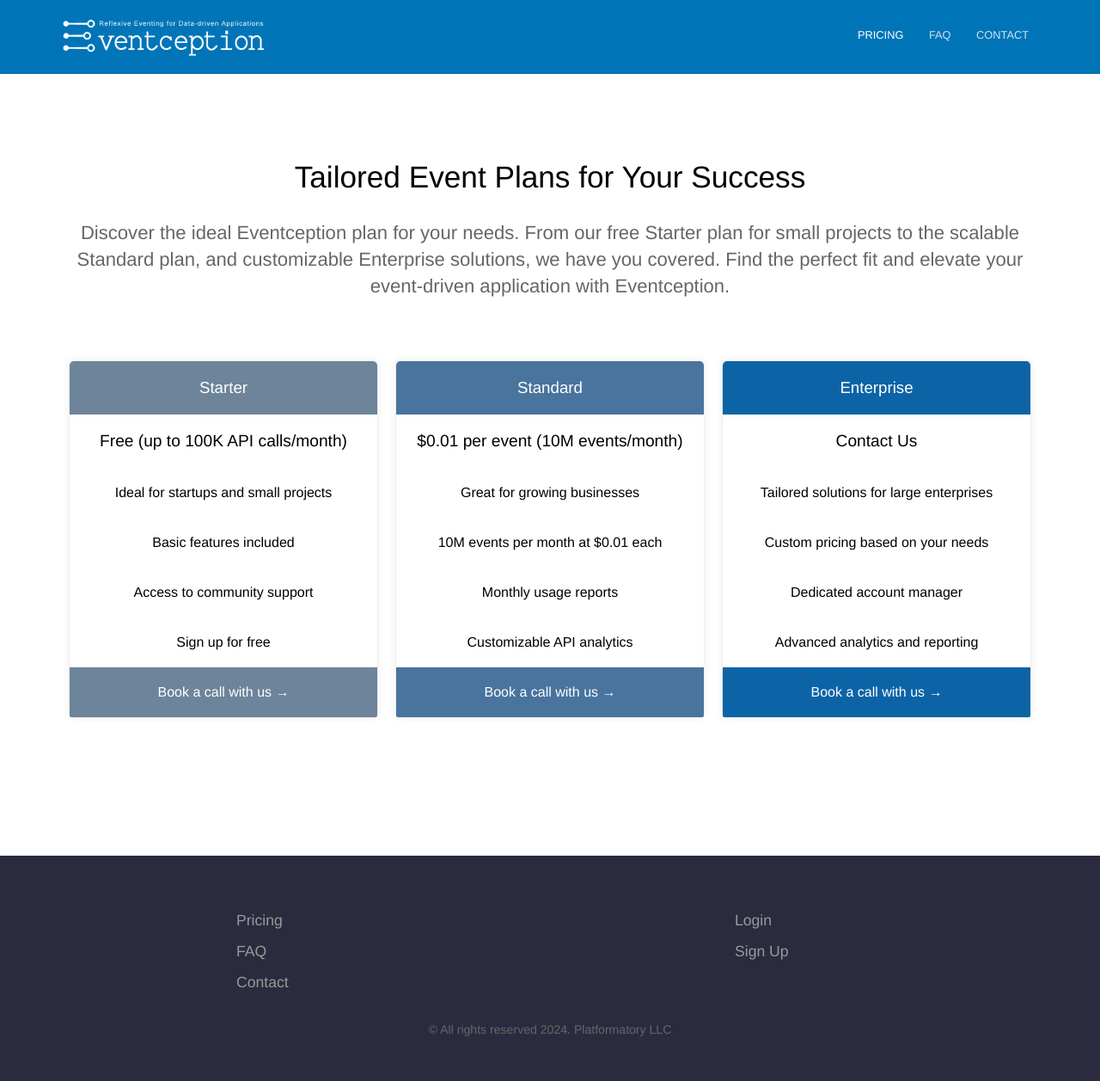
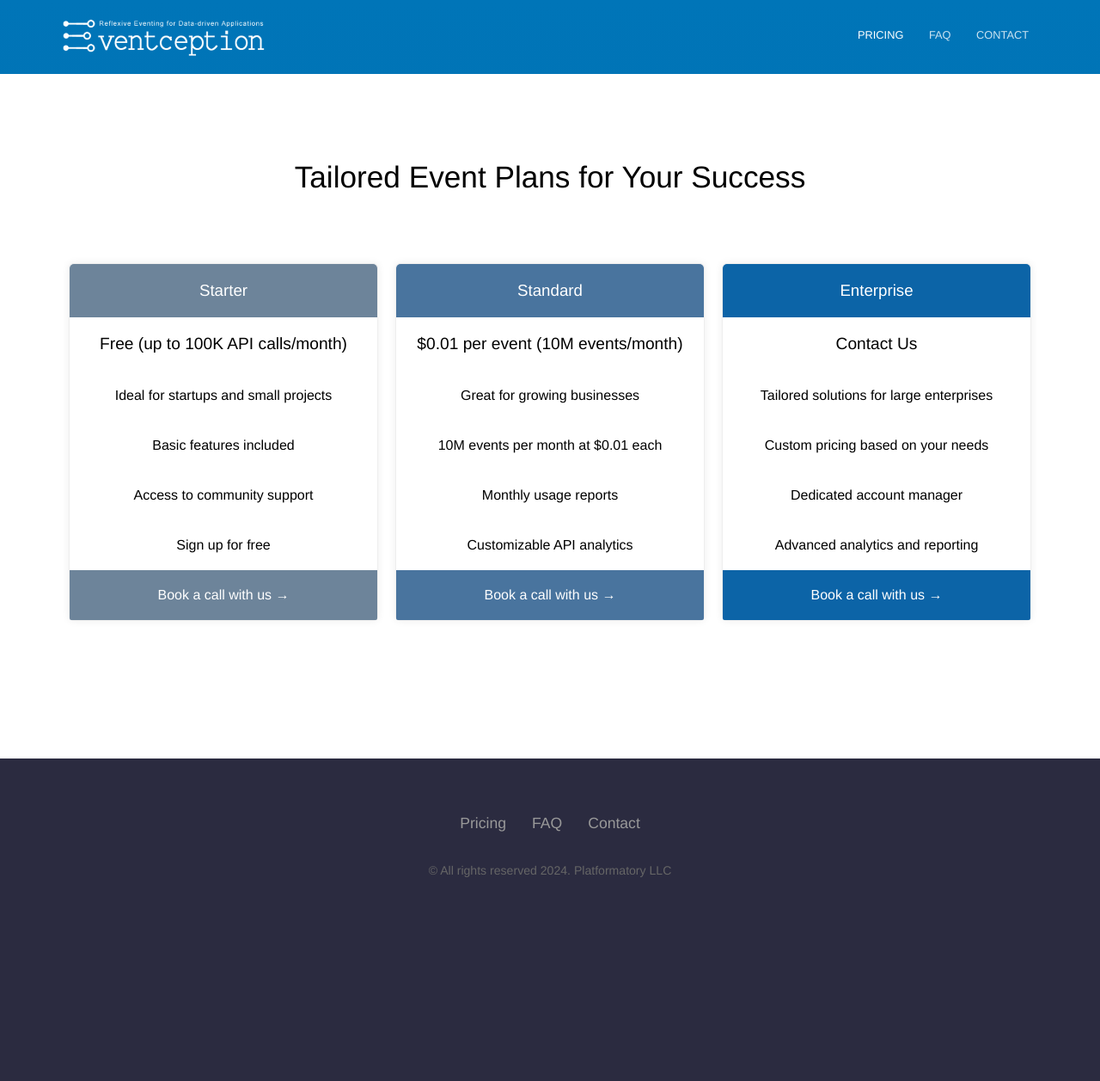
Before and after one commit to Platformatory/eventception-public, a Jekyll site: the page built from pricing.html, in a window 1280 px wide. Shown: the whole page at 86% size. Built offline with Jekyll 4.4.1, drawn with Linux system fonts in a browser that asks for light colours; after the commit the page ends 1073 px from its top, so only the background shows below that.

Commit message:
update footer & removed description form contact & pricing

```diff
--- a/_sass/footer.scss
+++ b/_sass/footer.scss
@@ -2,7 +2,8 @@
 	width: 100%;
 	margin: 10px;
 	padding: 0;
-
+	display: flex;
+	justify-content: center;
 	@media #{$tablet} {
 		-webkit-flex: 1 0 180px;
 		flex: 1 0 180px;
@@ -10,7 +11,7 @@
 
 	li {
 		list-style: none;
-		margin: 15px auto;
+		margin: 15px;
 
 		@media #{$tablet} {
 			max-width: 150px;
--- a/contact.html
+++ b/contact.html
@@ -3,7 +3,7 @@
 ---
 
 <div class="contact-header">
-		<p>Connect with Eventception for reflexive eventing in data-driven applications. Use the form below for inquiries, partnerships, or support. Let's enhance your eventing experience together!</p>
+		<!-- <p>Connect with Eventception for reflexive eventing in data-driven applications. Use the form below for inquiries, partnerships, or support. Let's enhance your eventing experience together!</p> -->
 </div>
 
 
--- a/pricing.html
+++ b/pricing.html
@@ -1,7 +1,7 @@
 ---
 title: Pricing
 heading: Tailored Event Plans for Your Success
-description: Discover the ideal Eventception plan for your needs. From our free Starter plan for small projects to the scalable Standard plan, and customizable Enterprise solutions, we have you covered. Find the perfect fit and elevate your event-driven application with Eventception.
+<!-- description: Discover the ideal Eventception plan for your needs. From our free Starter plan for small projects to the scalable Standard plan, and customizable Enterprise solutions, we have you covered. Find the perfect fit and elevate your event-driven application with Eventception. -->
 pricing_table:
   - name: Starter
     color: "#6d849a"
```
Also changed, not shown: _data/footer.yml (+13 -13 lines).
